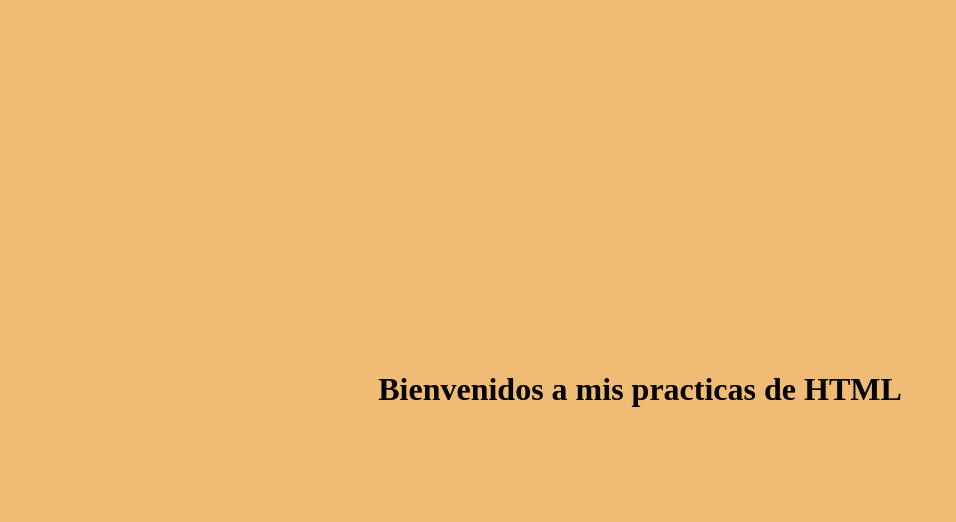
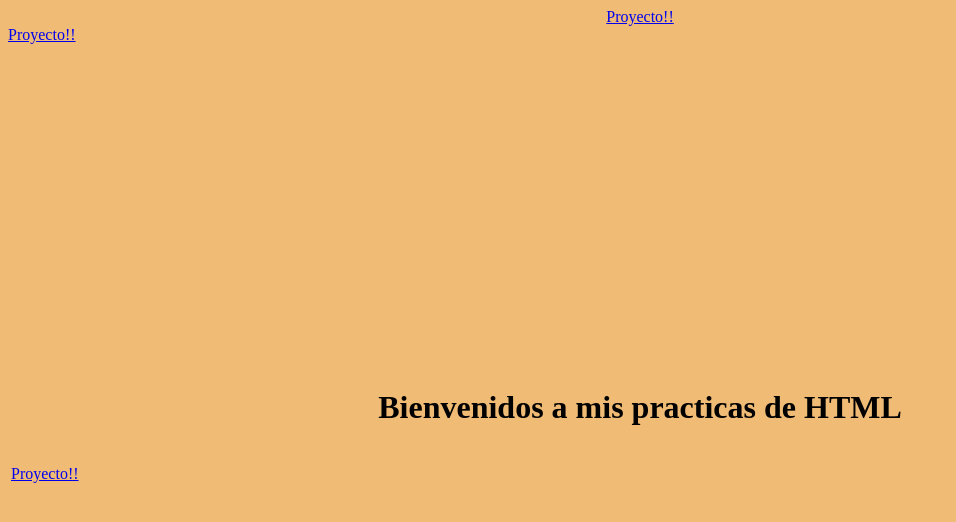
Before and after one commit to aegcje/locuraprepa2030.github.com, a plain HTML site: page inicio.html in a window 1280 px wide. Shown: the whole page, without its empty margins (0-956 px from the left). Drawn offline with Linux system fonts and the light colour scheme.

Commit message:
Add project link to inicio.html
Added a link to the project in the HTML body.

```diff
--- a/inicio.html
+++ b/inicio.html
@@ -5,9 +5,10 @@
 <body bgcolor="F0BC75" text="black">
 	<table width="100%" height="100%" align="midle">
 		<tr>
-			<td><h1 align="center" >Bienvenidos a mis practicas de HTML</h1></td>
-		</tr>
+			<td><h1 align="center" >Bienvenidos a mis practicas de HTML</h1><br>	<a href="https://proyectazazo.netlify.app//" target="new">Proyecto!!</a></td>
+		</tr>	<center><a href="https://proyectazazo.netlify.app//" target="new">Proyecto!!</a></center>	<a href="https://proyectazazo.netlify.app//" target="new">Proyecto!!</a>
 	</table>
 
 </body>
+
 </html>
```
